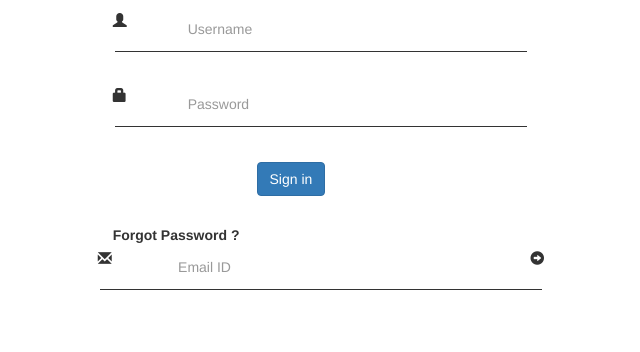
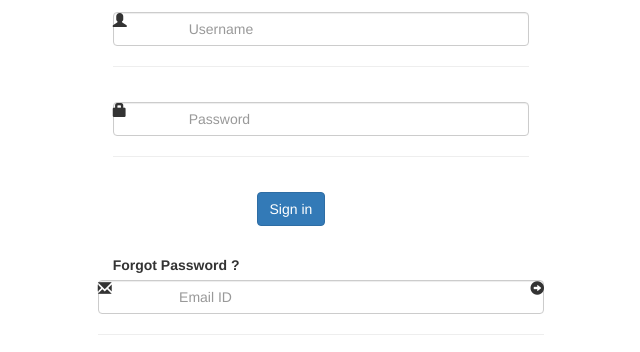
Before and after one commit to jainanuj0812/crm_dev, a plain HTML site: page login.html in a window 1280 px wide. Shown: the part 203-555 px from the top of the page, without its empty margins (319-959 px from the left). Drawn offline with Linux system fonts and the light colour scheme; files that its build step writes are made by us from their sources.

Commit message:
rename main.css and edit main.css

```diff
--- a/assets/css/main1.css
+++ b/assets/css/main.css
@@ -5,22 +5,7 @@
 
 }
 
-hr
-{
-	margin-top: 5px;
-	border-top: 1px solid;
-	margin-left: 2px;
-	margin-right: 2px;
 
-}
-
-.loginInput{
-	background-color: transparent;
-	outline: 0;
-	border: 0px none;
-   -webkit-box-shadow: none !important;
-  	box-shadow: none !important;
-}
 
 .inner-addon {
    position: relative;
--- a/login.html
+++ b/login.html
@@ -3,8 +3,7 @@
     	<meta name="viewport" content="width=device-width , initial-scale=1">
     	<link href="assets/css/bootstrap.min.css" rel="stylesheet" />
       		<script src="assets/js/bootstrap.min.js"></script>
-      	<link href="Content/main1.css" rel="stylesheet" />
-
+      	<link href="assets/css/main.css" rel="stylesheet" />
 	</head>
 	<body>
 		<div class="container-fluid">
```
